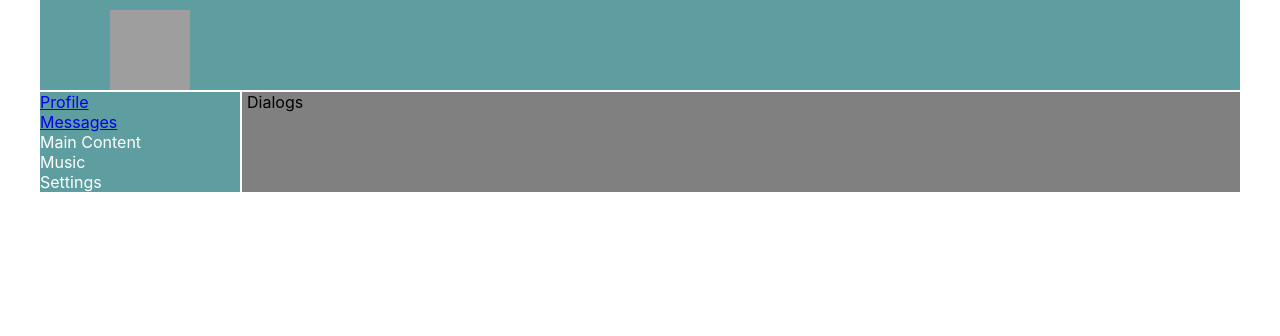
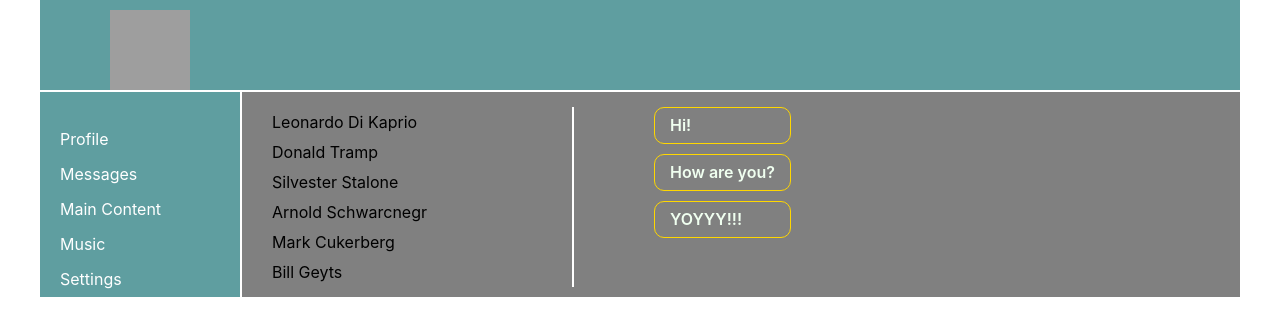
Before and after one commit to miras-zh/9999, a React (Create React App) app: page /dialogs in a window 1280 px wide. Shown: the top 336 px of the page. Built offline with nearby package versions, Linux system fonts and the light colour scheme; grey boxes are pictures that could not be loaded.

Commit message:
dialogs add

```diff
--- a/src/components/Dialogs/Dialogs.jsx
+++ b/src/components/Dialogs/Dialogs.jsx
@@ -2,11 +2,23 @@ import React from "react";
 import s from "./Dialogs.module.css";
 
 const Dialogs = (props) => {
-    return (
-        <div >
-            Dialogs
-        </div>
-    );
-}
+  return (
+    <div className={s.dialogs}>
+      <div className={s.dialogsItems}>
+        <div className={s.dialog}>Leonardo Di Kaprio</div>
+        <div className={s.dialog}>Donald Tramp</div>
+        <div className={s.dialog}>Silvester Stalone</div>
+        <div className={s.dialog}>Arnold Schwarcnegr</div>
+        <div className={s.dialog}>Mark Cukerberg</div>
+        <div className={s.dialog}>Bill Geyts</div>
+      </div>
+      <div className={s.messages}>
+        <div className={s.message}>Hi!</div>
+        <div className={s.message}>How are you?</div>
+        <div className={s.message}>YOYYY!!!</div>
+      </div>
+    </div>
+  );
+};
 
 export default Dialogs;
--- a/src/components/Dialogs/Dialogs.module.css
+++ b/src/components/Dialogs/Dialogs.module.css
@@ -0,0 +1,29 @@
+.dialogs {
+  display: flex;
+  padding-top: 15px;
+  padding-left: 25px;
+}
+
+.dialogsItems {
+  width: 300px;
+  line-height: 30px;
+}
+
+.dialog {
+}
+
+.messages {
+  border-left: 2px solid white;
+  padding-left: 80px;
+}
+
+.message {
+  font-weight: 600;
+  border: 1px solid gold;
+  border-radius: 10px;
+  padding-left: 15px;
+  padding-right: 15px;
+  line-height: 35px;
+  margin-bottom: 10px;
+  color: honeydew;
+}
--- a/src/components/Navbar/Navbar.jsx
+++ b/src/components/Navbar/Navbar.jsx
@@ -1,14 +1,19 @@
 import React from "react";
-import s from './Nvb.module.css';
+import s from "./Nvb.module.css";
+import { NavLink } from "react-router-dom";
 
 const Navbar = () => {
   return (
     <nav className={s.nav}>
       <div className={s.item}>
-        <a href="../Profile">Profile</a>
+        <NavLink to="./../Profile/Profile.jsx" activeClassName={s.active}>
+          Profile
+        </NavLink>
       </div>
       <div className={s.item}>
-        <a href="./../Dialogs">Messages</a>
+        <NavLink to="./../Dialogs/Dialogs.jsx" activeClassName={s.active}>
+          Messages
+        </NavLink>
       </div>
       <div className={s.item}>
         <a>Main Content</a>
--- a/src/components/Navbar/Nvb.module.css
+++ b/src/components/Navbar/Nvb.module.css
@@ -2,8 +2,17 @@
   grid-area: n;
   background-color: cadetblue;
   margin-top: 2px;
+  padding-left: 20px;
+  padding-top: 30px;
 }
 
-  .item {
+.item a {
   color: white;
+  text-decoration: none;
+  line-height: 35px;
+  font-size: 20 px;
 }
+
+.item a.active {
+  color: gold;
+}
```
Also changed, not shown: 2 other files (tests, documents, lock files or other folders). Lines whose indentation alone changed are shown as unchanged.
